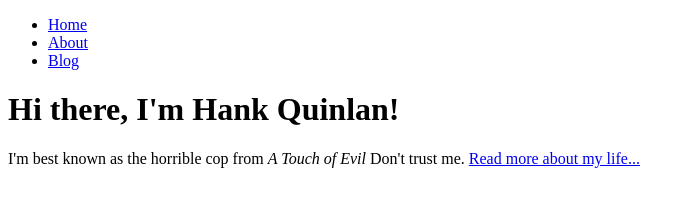
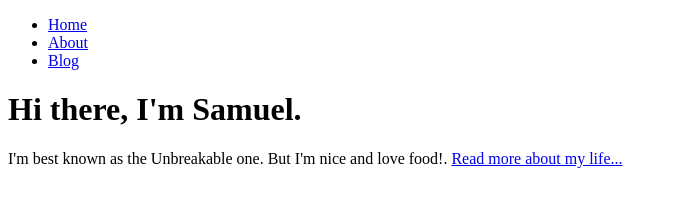
Before and after one commit to diirk-bit/diirk-bit.github.io, a plain HTML site: page index.html in a window 1280 px wide. Shown: the whole page, without its empty margins (0-695 px from the left). Drawn offline with Linux system fonts and the light colour scheme.

Commit message:
I edited the description

```diff
--- a/index.html
+++ b/index.html
@@ -13,8 +13,8 @@
 		</nav>
 		<div class="container">
     		<div class="blurb">
-        		<h1>Hi there, I'm Hank Quinlan!</h1>
-				<p>I'm best known as the horrible cop from <em>A Touch of Evil</em> Don't trust me. <a href="/about">Read more about my life...</a></p>
+        		<h1>Hi there, I'm Samuel.</h1>
+				<p>I'm best known as the Unbreakable one. But I'm nice and love food!. <a href="/about">Read more about my life...</a></p>
     		</div><!-- /.blurb -->
 		</div><!-- /.container -->
 	</body>
```
